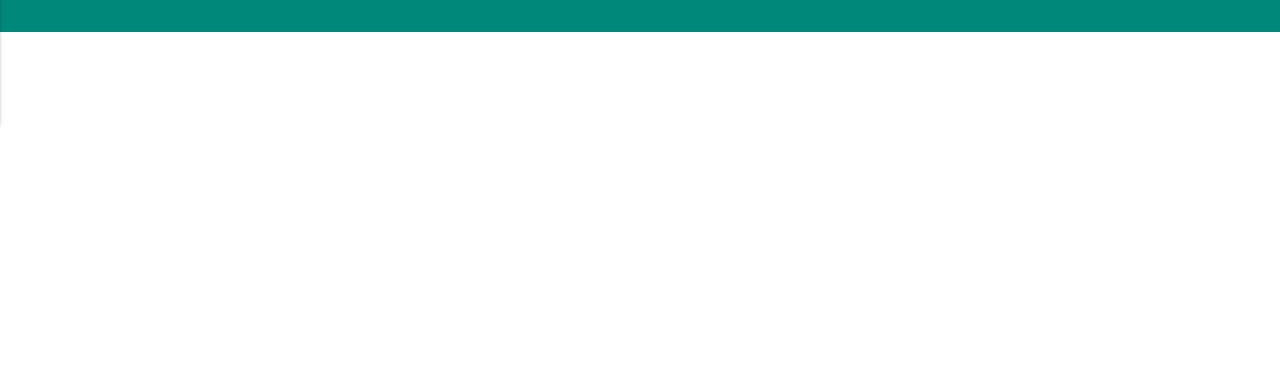
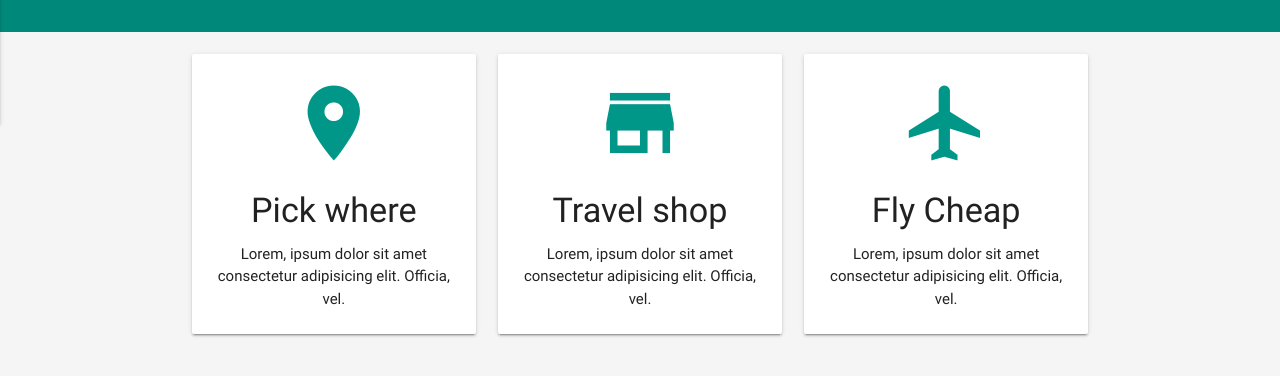
Before and after one commit to alvingomez/WowPhilippines, a website: page index.html in a window 1280 px wide. Shown: the part 736-1112 px from the top of the page. Before the commit the page ends 800 px from the top, so only its background shows below. Drawn offline with nearby package versions, Linux system fonts and the light colour scheme.

Commit message:
Cards
Created the card panel to conveniently display the contents with Icons.

```diff
--- a/index.html
+++ b/index.html
@@ -98,6 +98,38 @@
     </div>
   </section>
 
+  <!-- Section:Icon boxes -->
+  <section class="section section-icons grey lighten-4 center">
+    <div class="container">
+      <div class="row">
+        <div class="col s12 m4">
+          <div class="card-panel">
+          <i class="material-icons large teal-text">room</i>
+          <h4>Pick where</h4>
+          <p>Lorem, ipsum dolor sit amet consectetur adipisicing elit. Officia, vel.</p>
+        </div>
+        </div>
+        <!-- column end -->
+        <div class="col s12 m4">
+          <div class="card-panel">
+          <i class="material-icons large teal-text">store</i>
+          <h4>Travel shop</h4>
+          <p>Lorem, ipsum dolor sit amet consectetur adipisicing elit. Officia, vel.</p>
+        </div>
+        </div>
+        <!-- column end -->
+        <div class="col s12 m4">
+          <div class="card-panel">
+          <i class="material-icons large teal-text">airplanemode_active</i>
+          <h4>Fly Cheap</h4>
+          <p>Lorem, ipsum dolor sit amet consectetur adipisicing elit. Officia, vel.</p>
+        </div>
+      </div>
+        <!-- column end -->
+      </div>
+    </div>
+  </section>
+
   <!--Import jQuery before materialize.js-->
   <script type="text/javascript" src="js/all.min.js"></script>
   <script type="text/javascript" src="https://code.jquery.com/jquery-3.2.1.min.js"></script>
```
